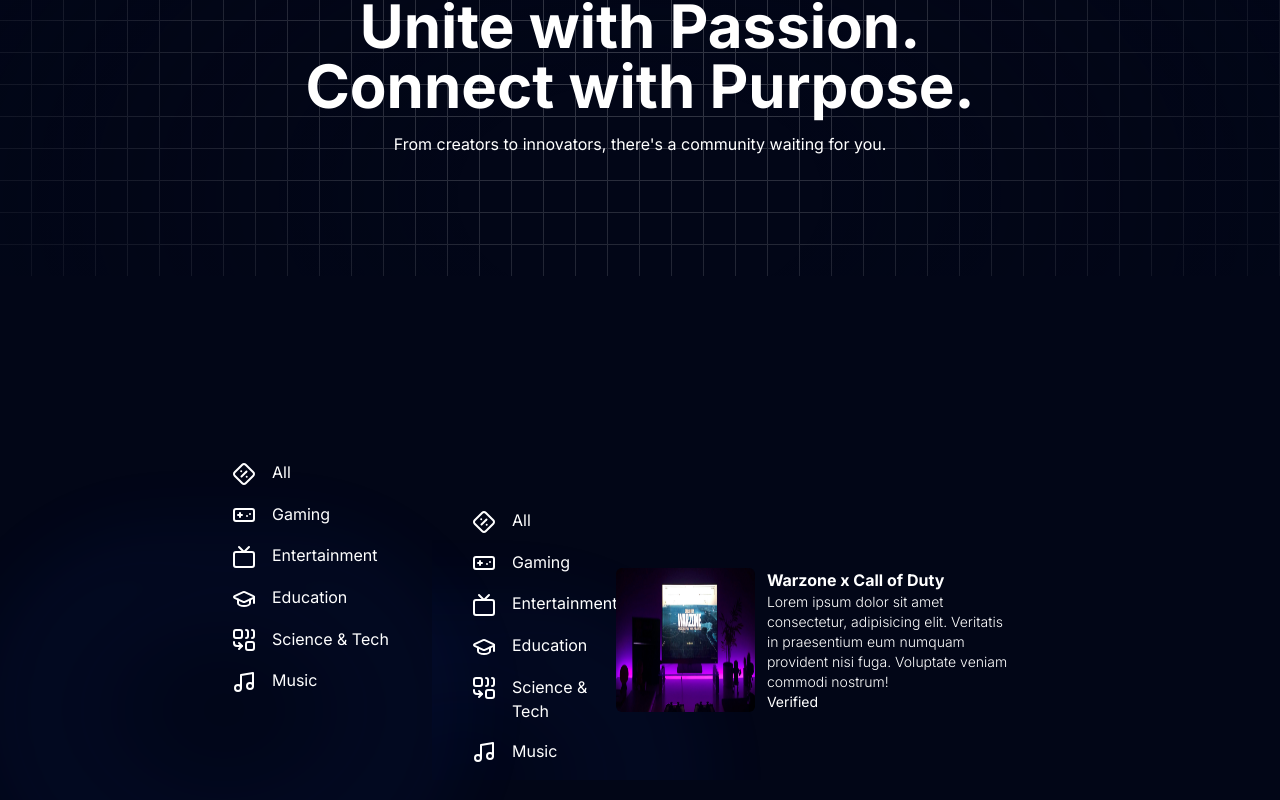
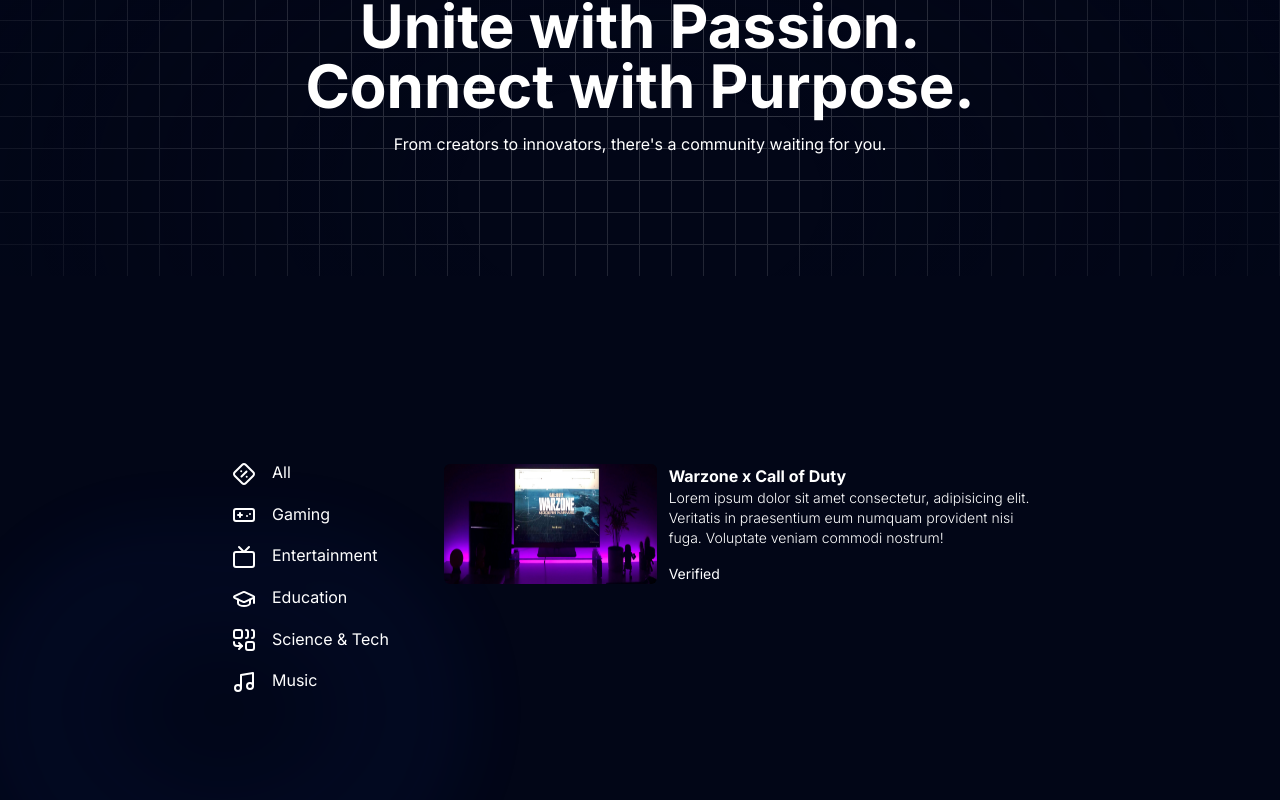
Before and after one commit to CuriousCoder00/GRID-CONNECT, a Next.js app: page /explore in a window 1280 px wide. Shown: the part 204-1004 px from the top of the page. Built offline with nearby package versions, Linux system fonts and the light colour scheme.

Commit message:
Refactor explore layout: Remove CommunityNavs component from page

```diff
--- a/app/(routes)/explore/page.tsx
+++ b/app/(routes)/explore/page.tsx
@@ -6,13 +6,8 @@ import CommunityNavs from "@/components/Custom/CommunityNavs";
 
 const page = () => {
   return (
-    <div className="container w-full grid grid-cols-12 mt-12 ">
-      <div className="sm:col-span-5 md:col-span-3 col-span-12">
-        <CommunityNavs />
-      </div>
-      <div className="sm:col-span-7 md:col-span-9 flex flex-col w-full justify-center items-start gap-3 col-span-12">
-        <Cards />
-      </div>
+    <div className="flex flex-col justify-start items-start">
+      <Cards />
     </div>
   );
 };
```
